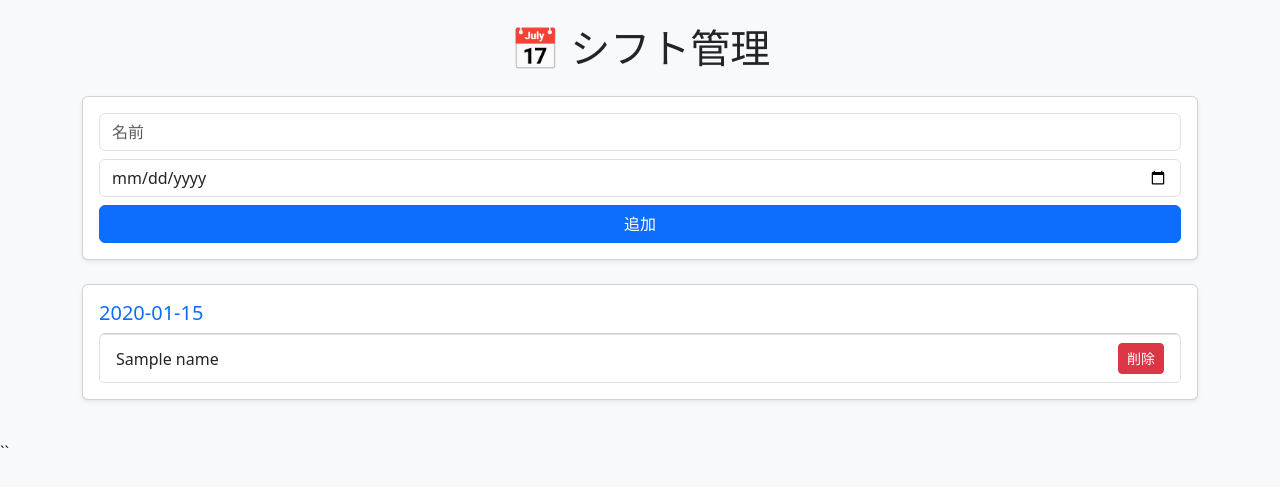
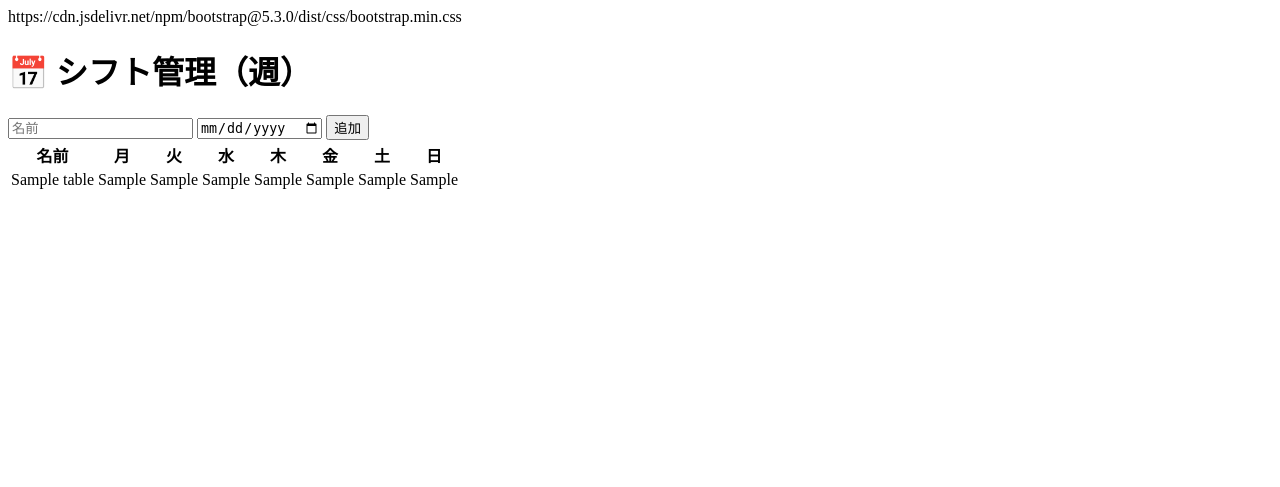
Before and after one commit to HEMLOKapx/shiftapp, a Python web app: template templates/index.html in a window 1280 px wide. Shown: the top 487 px of the page. Run offline with Jinja, Linux system fonts and the light colour scheme; the template is opened without the code that fills it: most values are stand-ins (such as "Sample title", 1, 10 or a date in 2020).

Commit message:
Update index.html

```diff
--- a/templates/index.html
+++ b/templates/index.html
@@ -5,17 +5,16 @@
     <title>シフト管理</title>
     <meta name="viewport" content="width=device-width, initial-scale=1">
 
-    <!-- ✅ 正しいBootstrap -->
-    <link rel="stylesheet" href="https://cdn.jsdelivr.net/npm/bootstrap@5.3.0/dist/css/bootstrap.min.css">
+    https://cdn.jsdelivr.net/npm/bootstrap@5.3.0/dist/css/bootstrap.min.css
 </head>
 
 <body class="bg-light">
 
 <div class="container py-4">
 
-    <h1 class="text-center mb-4">📅 シフト管理</h1>
+    <h1 class="text-center mb-4">📅 シフト管理（週）</h1>
 
-    <!-- ✅ 入力フォーム -->
+    <!-- 入力フォーム -->
     <div class="card p-3 mb-4 shadow-sm">
         <form method="POST">
             <input name="name" class="form-control mb-2" placeholder="名前" required>
@@ -24,34 +23,40 @@
         </form>
     </div>
 
-    <!-- ✅ データ表示 -->
-    {% for date, names in data.items() %}
-        <div class="card p-3 mb-3 shadow-sm">
-            <h5 class="text-primary">{{ date }}</h5>
+    <!-- ✅ エクセル風テーブル -->
+    <div class="card p-3 shadow-sm">
+        <table class="table table-bordered text-center align-middle">
+            <thead class="table-primary">
+                <tr>
+                    <th>名前</th>
+                    <th>月</th>
+                    <th>火</th>
+                    <th>水</th>
+                    <th>木</th>
+                    <th>金</th>
+                    <th>土</th>
+                    <th>日</th>
+                </tr>
+            </thead>
 
-            <ul class="list-group">
-                {% for n in names %}
-                    <li class="list-group-item d-flex justify-content-between align-items-center">
-                        {{ n }}
-
-                        <!-- ✅ ココが重要（完全に正しい書き方） -->
-                        <form action="/delete" method="POST" style="margin:0;">
-                            <input type="hidden" name="date" value="{{ date }}">
-                            <input type="hidden" name="name" value="{{ n }}">
-                            <button type="submit" class="btn btn-danger btn-sm">
-                                削除
-                            </button>
-                        </form>
-
-                    </li>
+            <tbody>
+                {% for name, row in table.items() %}
+                <tr>
+                    <td>{{ name }}</td>
+                    <td>{{ row["月"] }}</td>
+                    <td>{{ row["火"] }}</td>
+                    <td>{{ row["水"] }}</td>
+                    <td>{{ row["木"] }}</td>
+                    <td>{{ row["金"] }}</td>
+                    <td>{{ row["土"] }}</td>
+                    <td>{{ row["日"] }}</td>
+                </tr>
                 {% endfor %}
-            </ul>
-
-        </div>
-    {% endfor %}
+            </tbody>
+        </table>
+    </div>
 
 </div>
 
 </body>
 </html>
-``
```
